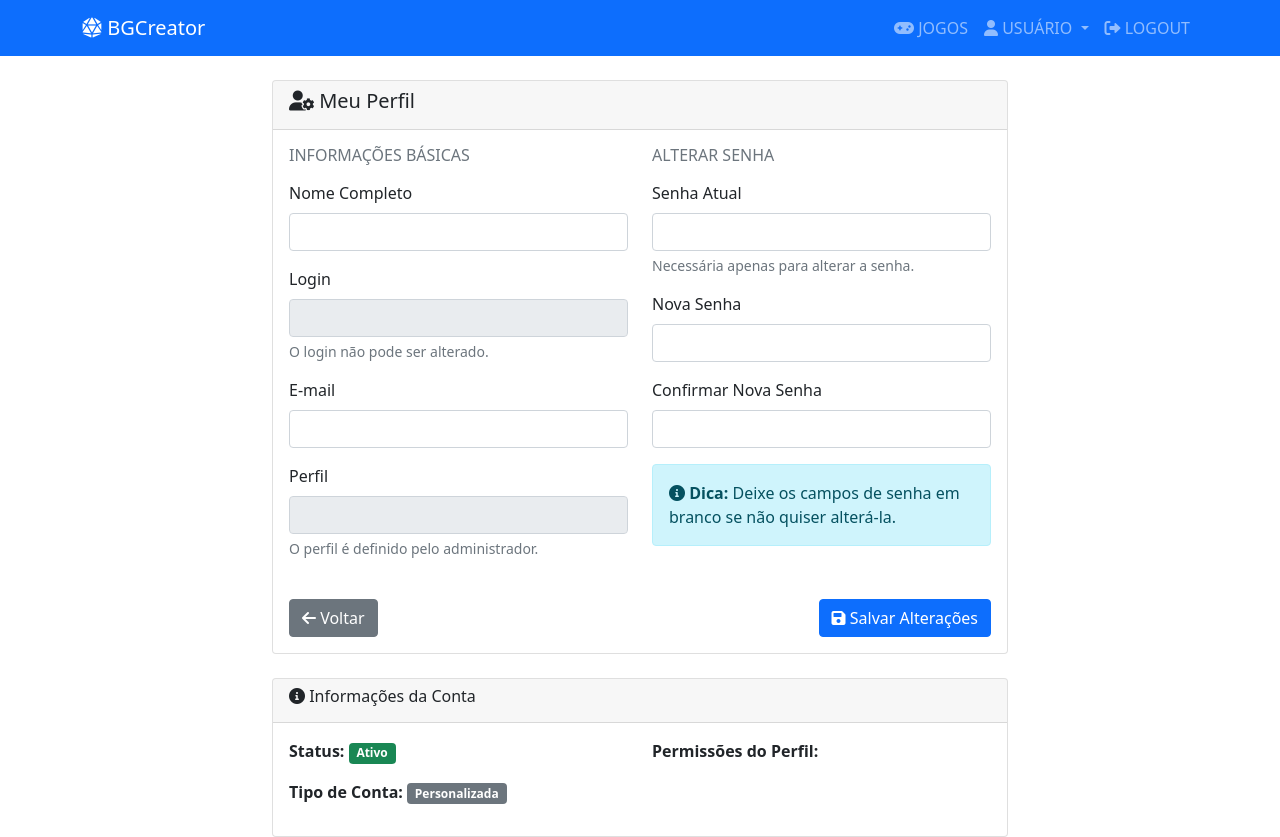
After one commit to cardgamemakerbr/bgcreator, a Django app: template frontend/templates/perfil.html in a window 1280 px wide. The commit adds this page. Run offline with Django 4.2, Linux system fonts and the light colour scheme; the template is opened without the code that fills it, so the values that code supplies are empty.

Commit message:
adicionado a pagina de perfil de usuario

```diff
--- a/frontend/templates/base.html
+++ b/frontend/templates/base.html
@@ -37,9 +37,13 @@
                 {% endif %}
                 <div class="nav-item dropdown">
                     <a class="nav-link dropdown-toggle" href="#" role="button" data-bs-toggle="dropdown">
-                        <i class="fas fa-user"></i> Usuário
+                        <i class="fas fa-user"></i> USUÁRIO
                     </a>
                     <ul class="dropdown-menu">
+                        <li><a class="dropdown-item" href="{% url 'perfil' %}">
+                            <i class="fas fa-user-cog"></i> Perfil
+                        </a></li>
+                        <li><hr class="dropdown-divider"></li>
                         <li><a class="dropdown-item" href="{% url 'logout' %}">
                             <i class="fas fa-sign-out-alt"></i> Sair
                         </a></li>
--- /dev/null
+++ b/frontend/templates/perfil.html
@@ -0,0 +1,134 @@
+{% extends 'base.html' %}
+
+{% block title %}Perfil - BGCreator{% endblock %}
+
+{% block content %}
+<div class="row justify-content-center">
+    <div class="col-md-8">
+        <div class="card">
+            <div class="card-header">
+                <h5><i class="fas fa-user-cog"></i> Meu Perfil</h5>
+            </div>
+            <div class="card-body">
+                <form method="post">
+                    {% csrf_token %}
+
+                    <!-- Informações Básicas -->
+                    <div class="row mb-4">
+                        <div class="col-md-6">
+                            <h6 class="text-muted mb-3">INFORMAÇÕES BÁSICAS</h6>
+
+                            <div class="mb-3">
+                                <label for="nome" class="form-label">Nome Completo</label>
+                                <input type="text" class="form-control" id="nome" name="nome" value="{{ usuario.nome }}" required>
+                            </div>
+
+                            <div class="mb-3">
+                                <label for="login" class="form-label">Login</label>
+                                <input type="text" class="form-control" id="login" value="{{ usuario.login }}" readonly>
+                                <div class="form-text">O login não pode ser alterado.</div>
+                            </div>
+
+                            <div class="mb-3">
+                                <label for="email" class="form-label">E-mail</label>
+                                <input type="email" class="form-control" id="email" name="email" value="{{ usuario.email|default:'' }}">
+                            </div>
+
+                            <div class="mb-3">
+                                <label for="perfil" class="form-label">Perfil</label>
+                                <input type="text" class="form-control" id="perfil" value="{{ usuario.perfil }}" readonly>
+                                <div class="form-text">O perfil é definido pelo administrador.</div>
+                            </div>
+                        </div>
+
+                        <div class="col-md-6">
+                            <h6 class="text-muted mb-3">ALTERAR SENHA</h6>
+
+                            <div class="mb-3">
+                                <label for="senha_atual" class="form-label">Senha Atual</label>
+                                <input type="password" class="form-control" id="senha_atual" name="senha_atual">
+                                <div class="form-text">Necessária apenas para alterar a senha.</div>
+                            </div>
+
+                            <div class="mb-3">
+                                <label for="nova_senha" class="form-label">Nova Senha</label>
+                                <input type="password" class="form-control" id="nova_senha" name="nova_senha">
+                            </div>
+
+                            <div class="mb-3">
+                                <label for="confirma_senha" class="form-label">Confirmar Nova Senha</label>
+                                <input type="password" class="form-control" id="confirma_senha" name="confirma_senha">
+                            </div>
+
+                            <div class="alert alert-info">
+                                <i class="fas fa-info-circle"></i>
+                                <strong>Dica:</strong> Deixe os campos de senha em branco se não quiser alterá-la.
+                            </div>
+                        </div>
+                    </div>
+
+                    <!-- Botões -->
+                    <div class="d-flex justify-content-between">
+                        <a href="{% url 'home' %}" class="btn btn-secondary">
+                            <i class="fas fa-arrow-left"></i> Voltar
+                        </a>
+                        <button type="submit" class="btn btn-primary">
+                            <i class="fas fa-save"></i> Salvar Alterações
+                        </button>
+                    </div>
+                </form>
+            </div>
+        </div>
+
+        <!-- Informações Adicionais -->
+        <div class="card mt-4">
+            <div class="card-header">
+                <h6><i class="fas fa-info-circle"></i> Informações da Conta</h6>
+            </div>
+            <div class="card-body">
+                <div class="row">
+                    <div class="col-md-6">
+                        <p><strong>Status:</strong>
+                            {% if usuario.ativo|default:True %}
+                                <span class="badge bg-success">Ativo</span>
+                            {% else %}
+                                <span class="badge bg-danger">Inativo</span>
+                            {% endif %}
+                        </p>
+                        <p><strong>Tipo de Conta:</strong>
+                            {% if usuario.id <= 10 %}
+                                <span class="badge bg-info">Sistema</span>
+                            {% else %}
+                                <span class="badge bg-secondary">Personalizada</span>
+                            {% endif %}
+                        </p>
+                    </div>
+                    <div class="col-md-6">
+                        <p><strong>Permissões do Perfil:</strong></p>
+                        <ul class="list-unstyled">
+                            {% if usuario.perfil == 'ADMINISTRADOR' %}
+                                <li><i class="fas fa-check text-success"></i> Acesso total ao sistema</li>
+                                <li><i class="fas fa-check text-success"></i> Gerenciar usuários</li>
+                                <li><i class="fas fa-check text-success"></i> Todas as operações CRUD</li>
+                            {% elif usuario.perfil == 'AUTOR' %}
+                                <li><i class="fas fa-check text-success"></i> Criar e editar jogos</li>
+                                <li><i class="fas fa-check text-success"></i> Gerenciar mecânicas, componentes e temas</li>
+                                <li><i class="fas fa-times text-danger"></i> Gerenciamento de usuários</li>
+                                <li><i class="fas fa-times text-danger"></i> Exclusão de itens</li>
+                            {% elif usuario.perfil == 'REVISOR' %}
+                                <li><i class="fas fa-check text-success"></i> Editar jogos (revisão)</li>
+                                <li><i class="fas fa-times text-danger"></i> Gerenciamento de usuários</li>
+                                <li><i class="fas fa-times text-danger"></i> Mecânicas, componentes e temas</li>
+                                <li><i class="fas fa-times text-danger"></i> Exclusão de itens</li>
+                            {% elif usuario.perfil == 'LEITOR' %}
+                                <li><i class="fas fa-check text-success"></i> Visualizar e imprimir jogos</li>
+                                <li><i class="fas fa-times text-danger"></i> Todas as outras operações</li>
+                            {% endif %}
+                        </ul>
+                    </div>
+                </div>
+            </div>
+        </div>
+    </div>
+</div>
+{% endblock %}
--- a/frontend/web/urls.py
+++ b/frontend/web/urls.py
@@ -4,6 +4,7 @@ from . import views
 urlpatterns = [
     path('login/', views.login_view, name='login'),
     path('logout/', views.logout_view, name='logout'),
+    path('perfil/', views.perfil, name='perfil'),
     path('', views.home, name='home'),
     path('debug/', views.debug, name='debug'),
     path('jogos/', views.jogos_lista, name='jogos_lista'),
@@ -29,5 +30,6 @@ urlpatterns = [
     path('usuarios/novo/', views.usuario_novo, name='usuario_novo'),
     path('usuarios/editar/<int:user_id>/', views.usuario_editar, name='usuario_editar'),
     path('usuarios/excluir/<int:user_id>/', views.usuario_excluir, name='usuario_excluir'),
+    path('usuarios/bloquear/<int:user_id>/', views.usuario_bloquear, name='usuario_bloquear'),
     path('api/<path:path>', views.api_proxy, name='api_proxy'),
 ]
```
Also changed, not shown: frontend/templates/usuarios/lista.html (+8 -1 lines), frontend/web/views.py (+64 -3 lines), .github/workflows/docker-build.yml (deleted).
